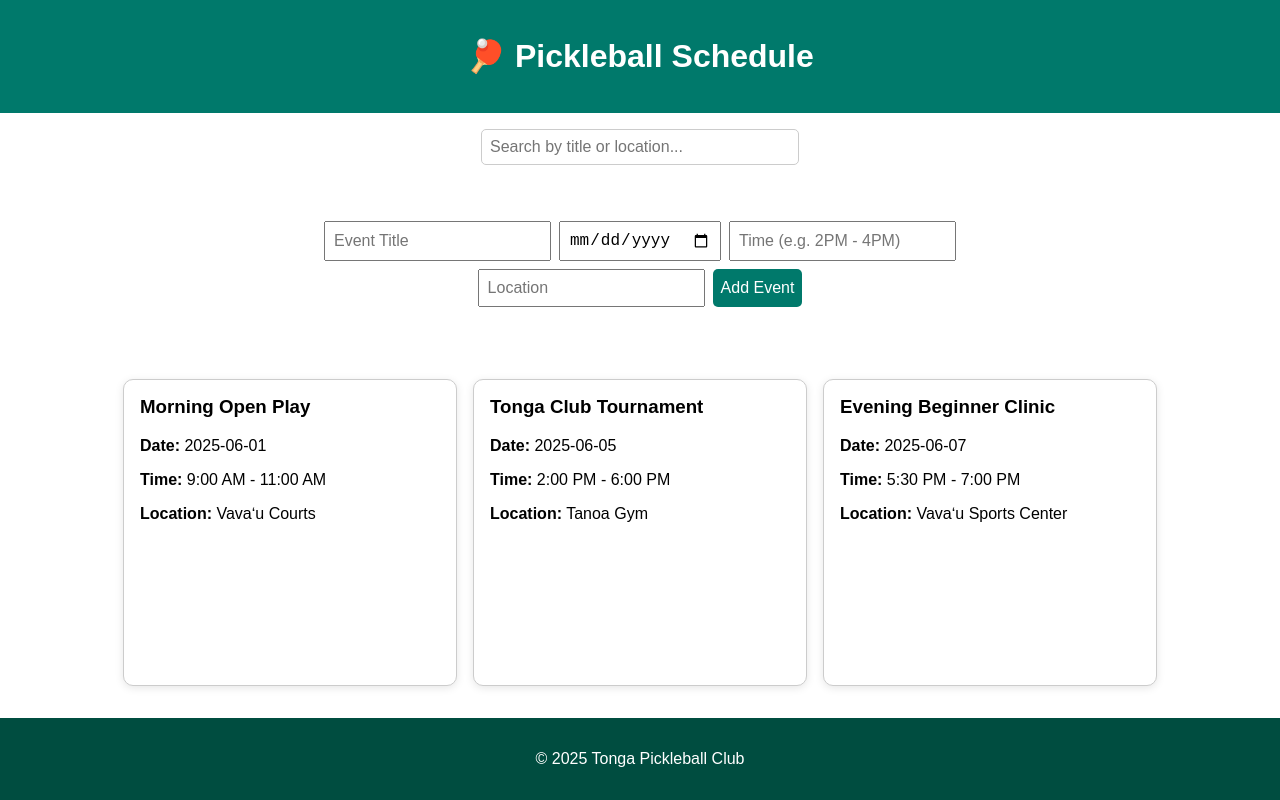
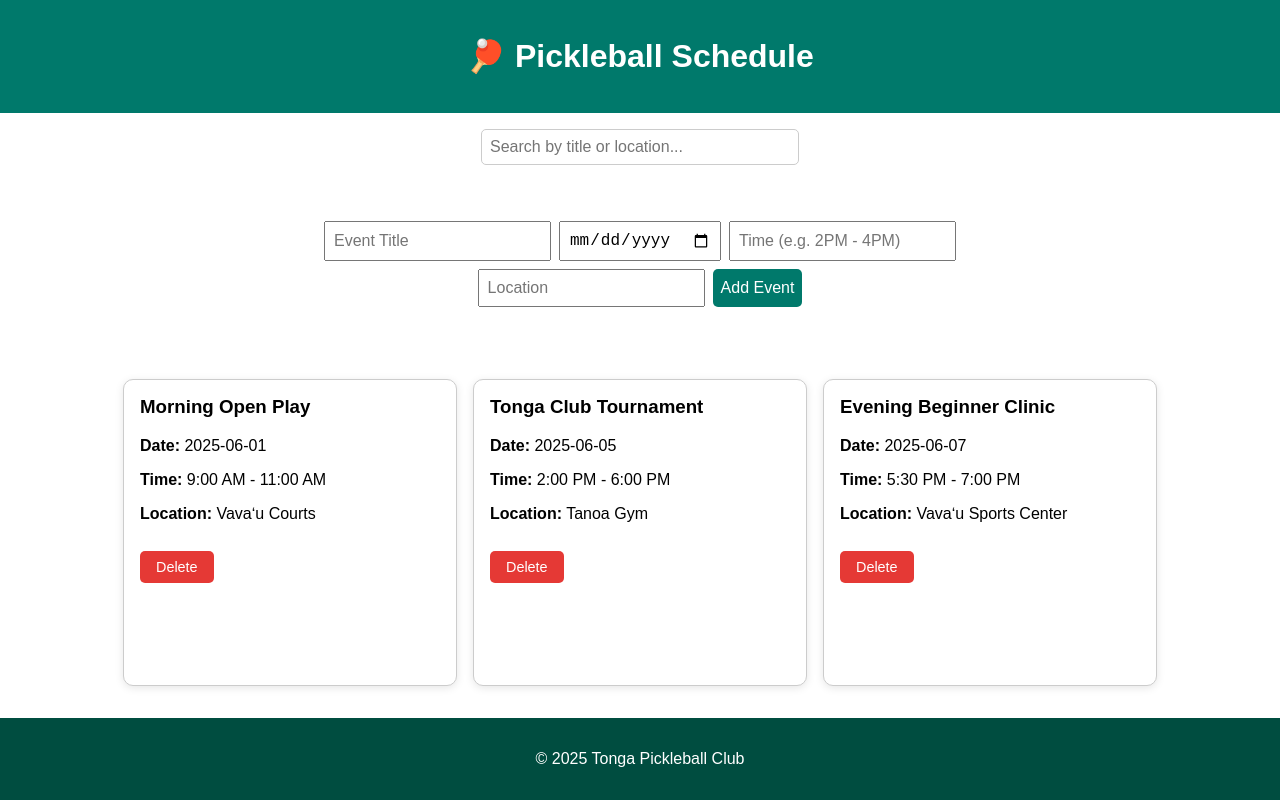
Before and after one commit to lataheanga98/react-frontend-project, a React (Create React App) app in the folder pickleball-schedule-app/: page / in a window 1280 px wide. Built offline with nearby package versions, Linux system fonts and the light colour scheme.

Commit message:
changes made to the eventcard.css

```diff
--- a/pickleball-schedule-app/src/components/EventCard.jsx
+++ b/pickleball-schedule-app/src/components/EventCard.jsx
@@ -1,13 +1,14 @@
 import React from 'react';
 import './EventCard.css';
 
-const EventCard = ({ title, date, time, location }) => {
+const EventCard = ({ title, date, time, location, onDelete }) => {
   return (
     <div className="event-card">
       <h3>{title}</h3>
       <p><strong>Date:</strong> {date}</p>
       <p><strong>Time:</strong> {time}</p>
       <p><strong>Location:</strong> {location}</p>
+      <button onClick={onDelete} className="delete-btn">Delete</button>
     </div>
   );
 };
```
